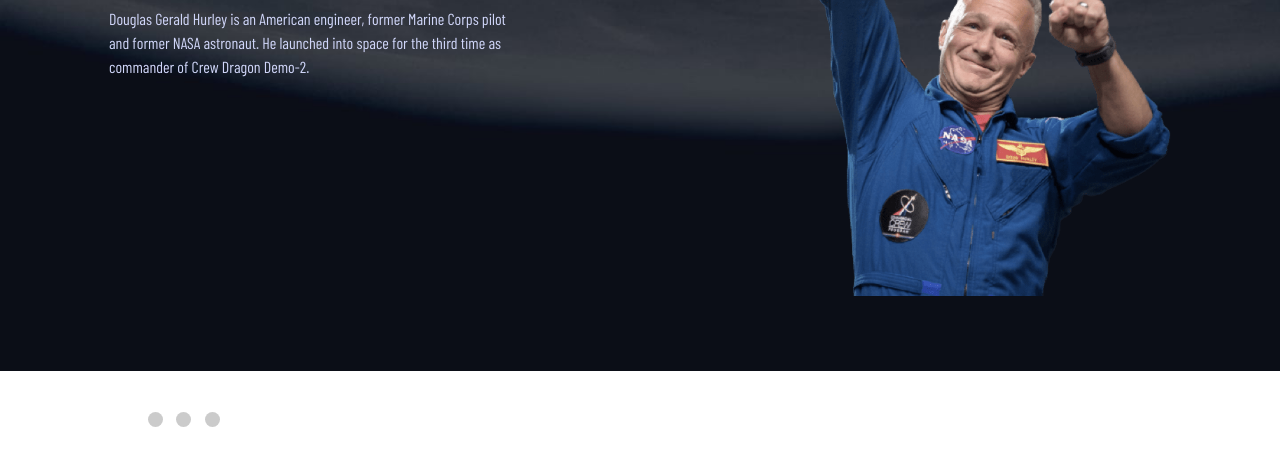
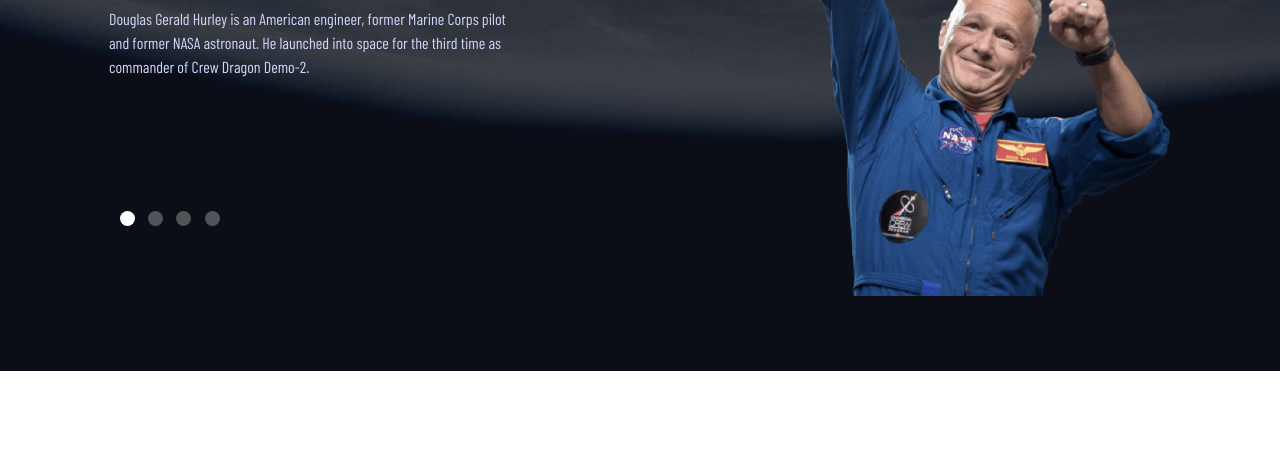
Before and after one commit to islamm771/space-tourism, a plain HTML site: page Crew.html in a window 1280 px wide. Shown: the part 429-894 px from the top of the page. After the commit the page ends 800 px from the top, so only its background shows below. Drawn offline with nearby package versions, Linux system fonts and the light colour scheme; files whose address does not match are found by name; a web font is replaced by a local one.

Commit message:
Update Crew.css

```diff
--- a/Css/Crew.css
+++ b/Css/Crew.css
@@ -15,7 +15,7 @@ body{
     background-size: cover;
     background-position: 50% 50%;
     background-repeat: no-repeat;
-    height:100vh;
+    min-height:100vh;
 }
 nav {
     padding: 30px 0;
@@ -94,7 +94,6 @@ nav .container div {
 /* Starting Crew */
 .crew{
     padding: 2rem 50px;
-    height: 100vh;
     padding-bottom: 0;
     overflow: hidden;
     position: relative;
```
